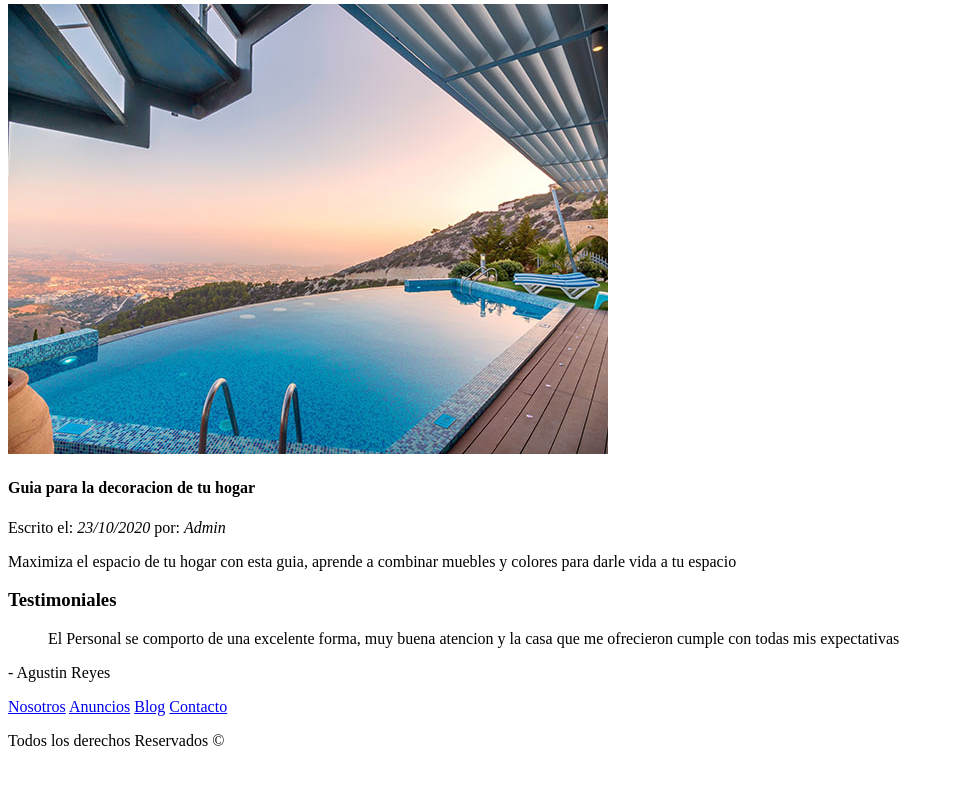
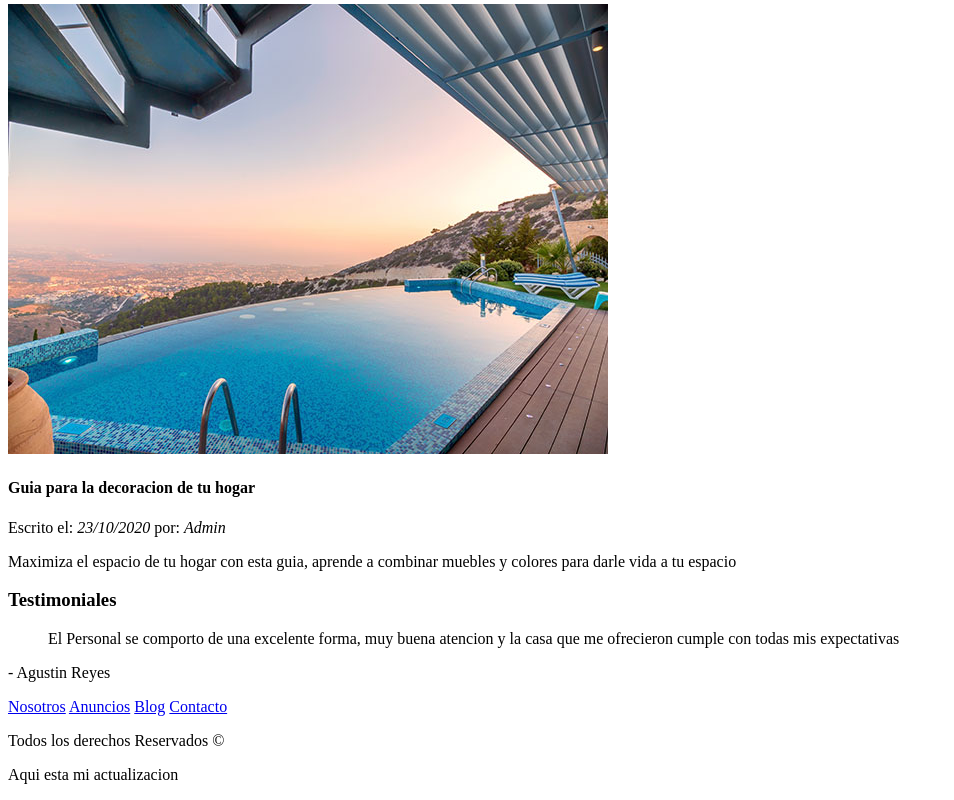
Before and after one commit to AguzSkromni/ProyectoHTML, a plain HTML site: page index.html in a window 1280 px wide. Shown: the part 3910-4710 px from the top of the page, without its empty margins (0-954 px from the left). Before the commit the page ends 4676 px from the top, so only its background shows below. Drawn offline with Linux system fonts and the light colour scheme.

Commit message:
MI Aportacion Lmao

```diff
--- a/index.html
+++ b/index.html
@@ -155,6 +155,7 @@
         </nav> <!-- Termina Navegacion -->
 
         <p>Todos los derechos Reservados &copy;</p>
+        <p>Aqui esta mi actualizacion</p>
     </footer>
 </body>
 </html>
```
